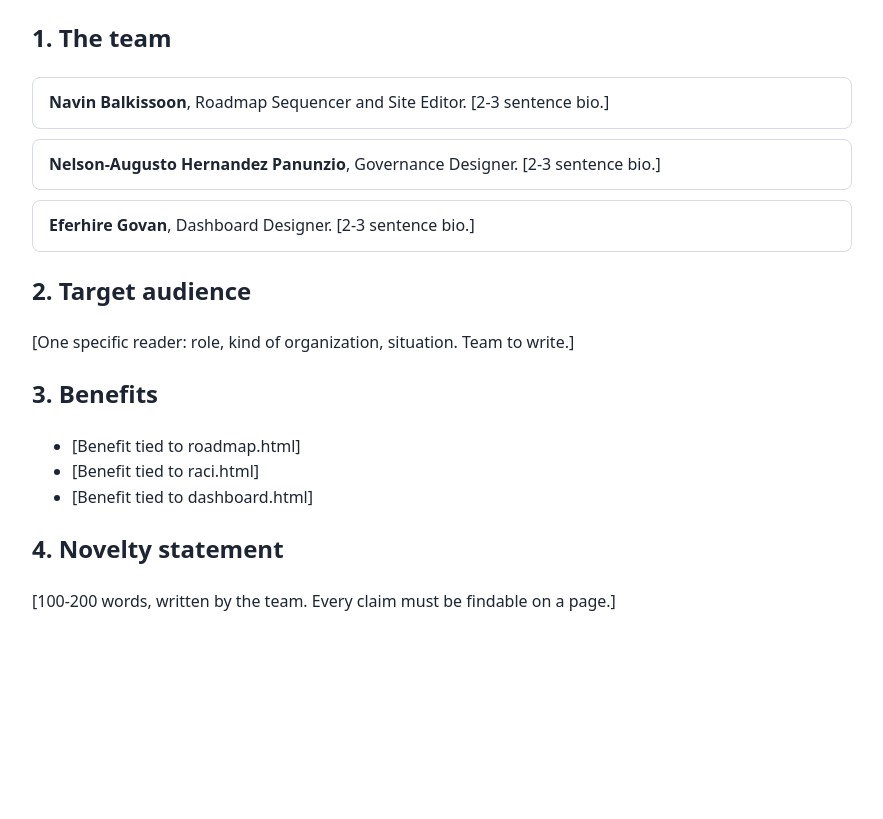
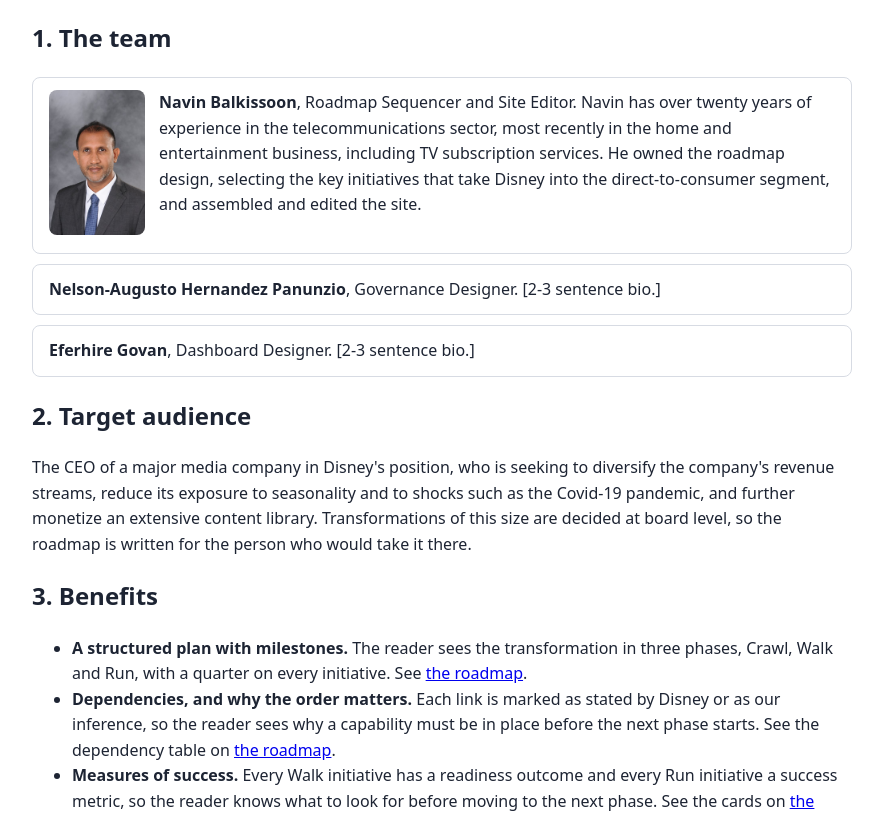
Before and after one commit to navinbalkissoon/Transformation-Roadmap, a plain HTML site: page index.html in a window 1280 px wide. Shown: the part 133-952 px from the top of the page, without its empty margins (198-1081 px from the left). Before the commit the page ends 800 px from the top, so only its background shows below. Drawn offline with Linux system fonts and the light colour scheme.

Commit message:
About us page

```diff
--- a/index.html
+++ b/index.html
@@ -1,17 +1,22 @@
 <!DOCTYPE html>
 <html lang="en"><head><meta charset="utf-8"><meta name="viewport" content="width=device-width, initial-scale=1"><title>About Us: Disney Streaming Transformation Roadmap</title>
-<style>body{font:16px/1.6 system-ui,sans-serif;max-width:820px;margin:32px auto;padding:0 16px;color:#1d2433}nav a{margin-right:14px}.m{border:1px solid #d7dbe3;border-radius:8px;padding:12px 16px;margin:10px 0}</style></head>
+<style>body{font:16px/1.6 system-ui,sans-serif;max-width:820px;margin:32px auto;padding:0 16px;color:#1d2433}nav a{margin-right:14px}.m{border:1px solid #d7dbe3;border-radius:8px;padding:12px 16px;margin:10px 0;overflow:auto}.m img{float:left;width:96px;height:auto;border-radius:8px;margin:0 14px 6px 0}</style></head>
 <body>
 <nav><a href="index.html"><b>About Us</b></a><a href="roadmap.html">Roadmap</a><a href="raci.html">RACI</a><a href="dashboard.html">Dashboard</a></nav>
 <h1>Disney Streaming Transformation Roadmap</h1>
 <h2>1. The team</h2>
-<div class="m"><b>Navin Balkissoon</b>, Roadmap Sequencer and Site Editor. [2-3 sentence bio.]</div>
+<div class="m"><img src="images/navin-balkissoon.jpg" alt="Photo of Navin Balkissoon"><b>Navin Balkissoon</b>, Roadmap Sequencer and Site Editor. Navin has over twenty years of experience in the telecommunications sector, most recently in the home and entertainment business, including TV subscription services. He owned the roadmap design, selecting the key initiatives that take Disney into the direct-to-consumer segment, and assembled and edited the site.</div>
 <div class="m"><b>Nelson-Augusto Hernandez Panunzio</b>, Governance Designer. [2-3 sentence bio.]</div>
 <div class="m"><b>Eferhire Govan</b>, Dashboard Designer. [2-3 sentence bio.]</div>
 <h2>2. Target audience</h2>
-<p>[One specific reader: role, kind of organization, situation. Team to write.]</p>
+<p>The CEO of a major media company in Disney's position, who is seeking to diversify the company's revenue streams, reduce its exposure to seasonality and to shocks such as the Covid-19 pandemic, and further monetize an extensive content library. Transformations of this size are decided at board level, so the roadmap is written for the person who would take it there.</p>
 <h2>3. Benefits</h2>
-<ul><li>[Benefit tied to roadmap.html]</li><li>[Benefit tied to raci.html]</li><li>[Benefit tied to dashboard.html]</li></ul>
+<ul>
+<li><b>A structured plan with milestones.</b> The reader sees the transformation in three phases, Crawl, Walk and Run, with a quarter on every initiative. See <a href="roadmap.html">the roadmap</a>.</li>
+<li><b>Dependencies, and why the order matters.</b> Each link is marked as stated by Disney or as our inference, so the reader sees why a capability must be in place before the next phase starts. See the dependency table on <a href="roadmap.html">the roadmap</a>.</li>
+<li><b>Measures of success.</b> Every Walk initiative has a readiness outcome and every Run initiative a success metric, so the reader knows what to look for before moving to the next phase. See the cards on <a href="roadmap.html">the roadmap</a>.</li>
+<li><b>Pitfalls to plan for.</b> Four governance decision points show where decision rights had to be settled, including a 2020 change that the 2023 restructuring largely reversed. See the decision points on <a href="roadmap.html">the roadmap</a>.</li>
+</ul>
 <h2>4. Novelty statement</h2>
-<p>[100-200 words, written by the team. Every claim must be findable on a page.]</p>
+<p>We deliberated over several companies before choosing Disney, and testing the options against each other's views was where we added most value. Disney won for two reasons: it is relatable to us as consumers of Disney+, and its transformation can be checked against Disney's own documents. Navin's twenty-plus years in telecommunications, most recently in TV subscription services, shaped the choice of initiatives that take Disney direct to consumer. Each dependency is marked as stated by Disney or as our inference, so a reader can challenge our reasoning separately from Disney's record. We named W2 the Initial-Market Launch because its 26.5 million subscriber figure covers six markets, not only the U.S. We treated C2 as a management structure change, because team structure should follow the company's strategy. Run initiatives carry success metrics the brief did not require, and R1 notes that the 2020 international rollout fell during the Covid-19 pandemic, one of the shocks our reader wants less exposure to.</p>
 </body></html>
```
Also changed, not shown: roadmap.html (+1 -1 lines), images/navin-balkissoon.jpg (added).
